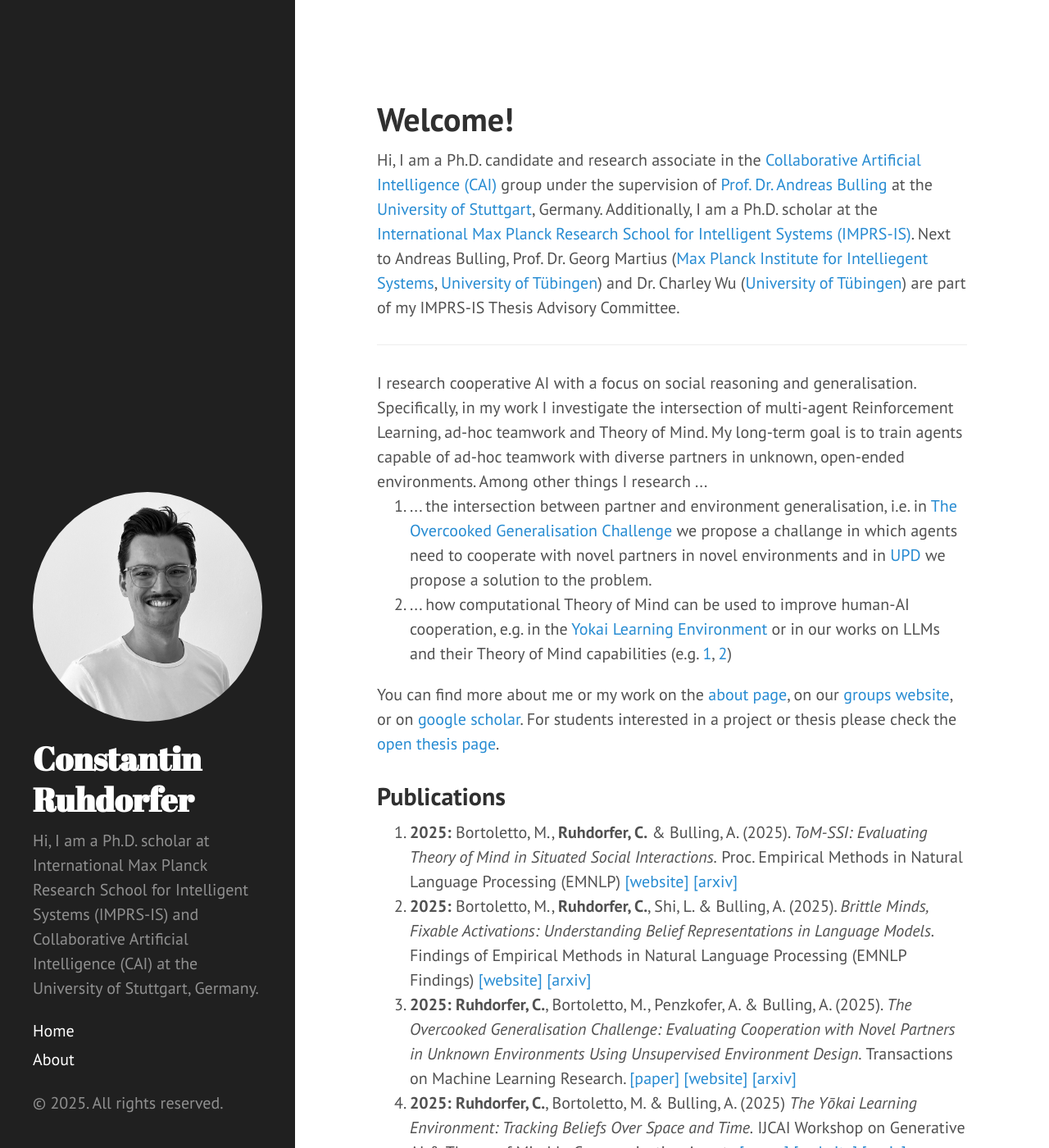
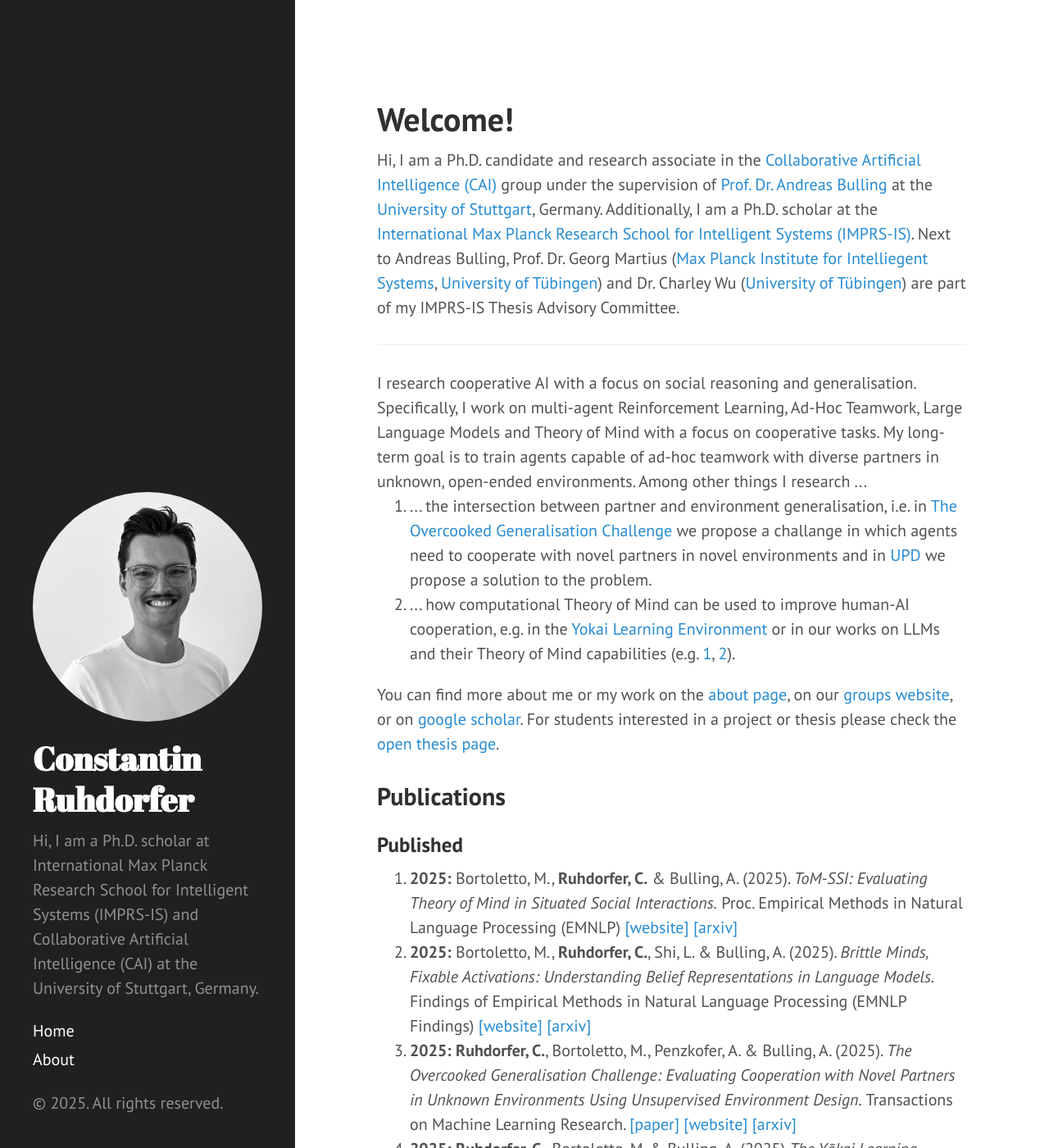
Before and after one commit to ConstantinRuhdorfer/constantinruhdorfer.github.io, a Jekyll site: the page built from index.html, in a window 1280 px wide and 1400 px high. Shown: the whole window at 82% size. Built offline with Jekyll 4.4.1, drawn with Linux system fonts in a browser that asks for light colours; the list of posts is cut into pages by our own code; some of the changed text lies outside the part shown.

Commit message:
Update index.html

```diff
--- a/index.html
+++ b/index.html
@@ -12,12 +12,13 @@
 <br>
 <hr>
 I research cooperative AI with a focus on social reasoning and generalisation.
-Specifically, in my work I investigate the intersection of multi-agent Reinforcement Learning, ad-hoc teamwork and Theory of Mind.
+Specifically, I work on multi-agent Reinforcement Learning, Ad-Hoc Teamwork, Large Language Models and Theory of Mind with a focus on cooperative tasks.
 My long-term goal is to train agents capable of ad-hoc teamwork with diverse partners in unknown, open-ended environments.
+
 Among other things I research ...
 <ol>
   <li>... the intersection between partner and environment generalisation, i.e. in <a href="https://arxiv.org/abs/2406.17949">The Overcooked Generalisation Challenge</a> we propose a challange in which agents need to cooperate with novel partners in novel environments and in <a href="https://arxiv.org/abs/2508.06336">UPD</a> we propose a solution to the problem.</li>
-  <li>... how computational Theory of Mind can be used to improve human-AI cooperation, e.g. in the <a href="https://arxiv.org/abs/2508.12480">Yokai Learning Environment</a> or in our works on LLMs and their Theory of Mind capabilities (e.g. <a href="https://www.arxiv.org/abs/2509.05066">1</a>, <a href="https://arxiv.org/abs/2406.17513">2</a>)</li>
+  <li>... how computational Theory of Mind can be used to improve human-AI cooperation, e.g. in the <a href="https://arxiv.org/abs/2508.12480">Yokai Learning Environment</a> or in our works on LLMs and their Theory of Mind capabilities (e.g. <a href="https://www.arxiv.org/abs/2509.05066">1</a>, <a href="https://arxiv.org/abs/2406.17513">2</a>).</li>
 </ol>
 
 You can find more about me or my work on the <a href="{{ site.baseurl }}about">about page</a>, on our <a href="https://www.collaborative-ai.org/people/ruhdorfer/">groups website</a>, or on <a href="https://scholar.google.de/citations?user=Bb4aplwAAAAJ&hl=de">google scholar</a>.
@@ -25,6 +26,7 @@
 
 <h2 class="post-title">Publications</h2>
 
+<h3 class="post-title">Published</h3>
 <ol>
   <li><b>2025:</b> Bortoletto, M., <b>Ruhdorfer, C.</b> & Bulling, A. (2025). <i>ToM-SSI: Evaluating Theory of Mind in Situated Social Interactions.</i> Proc. Empirical Methods in Natural Language Processing (EMNLP) <a href="https://collaborative-ai.org/publications/bortoletto25_emnlp/">[website]</a> <a href="https://www.arxiv.org/abs/2509.05066">[arxiv]</a> </li>
   <li><b>2025:</b> Bortoletto, M., <b>Ruhdorfer, C.</b>, Shi, L. & Bulling, A. (2025). <i>Brittle Minds, Fixable Activations: Understanding Belief Representations in Language Models.</i> Findings of Empirical Methods in Natural Language Processing (EMNLP Findings) <a href="https://collaborative-ai.org/publications/bortoletto25_femnlp/">[website]</a> <a href="https://arxiv.org/abs/2406.17513">[arxiv]</a></li>
@@ -43,7 +45,12 @@
   <li><b>2025:</b> Hofmeyer, P. E., Burghaus, H., <b>Ruhdorfer, C.</b>, Oswald, J., Bulling, A., Herdrich, G. (2025) <i>Integration of Machine Learning in High-Enthalpy Plasma Spectroscopy.</i> Proc. International Conference on Flight vehicles, Aerothermodynamics and Re-entry (FAR), pp. 1–8 <a href="https://collaborative-ai.org/publications/hofmeyer25_far.pdf">[paper]</a> <a href="https://collaborative-ai.org/publications/hofmeyer25_far/">[website]</a></li>
 </ol>
 
-<h2 class="post-title">Conferences, Summer Schools and Other</h2>
+<h3 class="post-title">Preprints</h3>
+<ol>
+  <li><b>2025:</b> <b>Ruhdorfer, C.</b>, Bortoletto, M., Oei, V., Penzkofer, A. & Bulling, A. (2025). <i>Unsupervised Partner Design Enables Robust Ad-Hoc Teamwork.</i> <a href="https://arxiv.org/abs/2508.06336">[arxiv]</a></li>
+</ol>
+
+<h2 class="post-title">Conferences, Workshops and Other Academic Meetings</h2>
 
 <ul>
   <li><b>2025</b>: Accepted into the <a href="https://www.cooperativeai.com/summer-school/summer-school-2025">2025 Cooperative AI Foundation Summer School</a> in Marlow, UK. </li>
```
